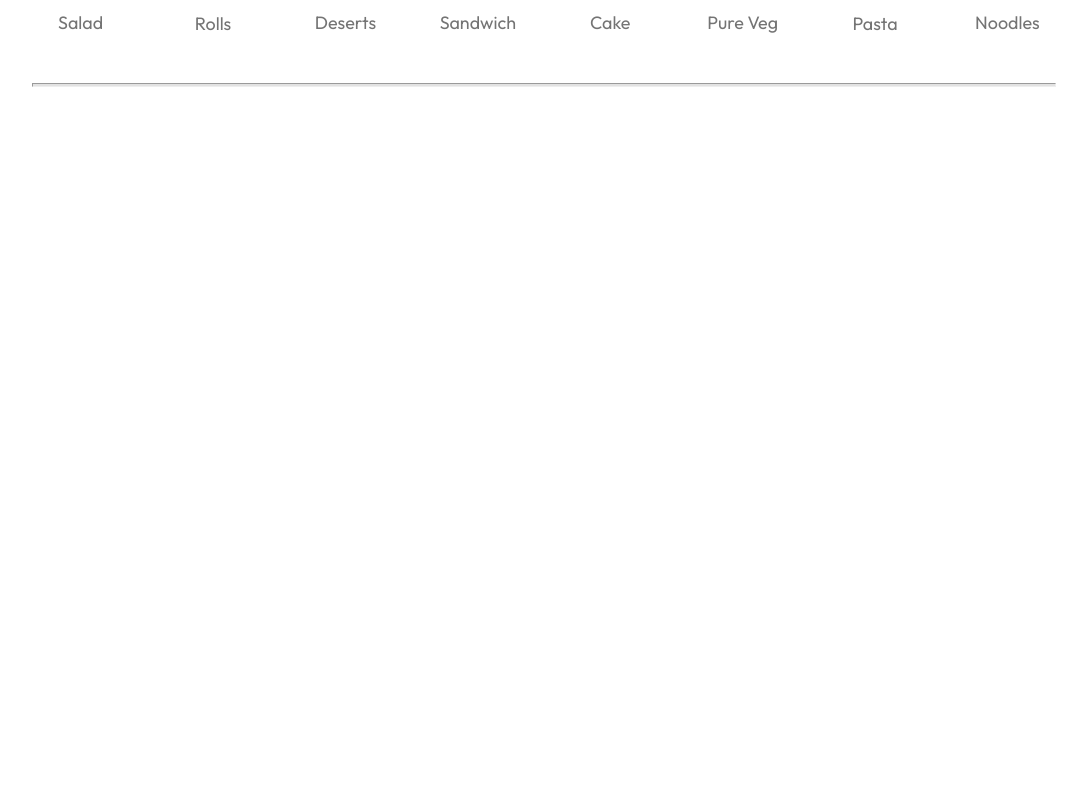
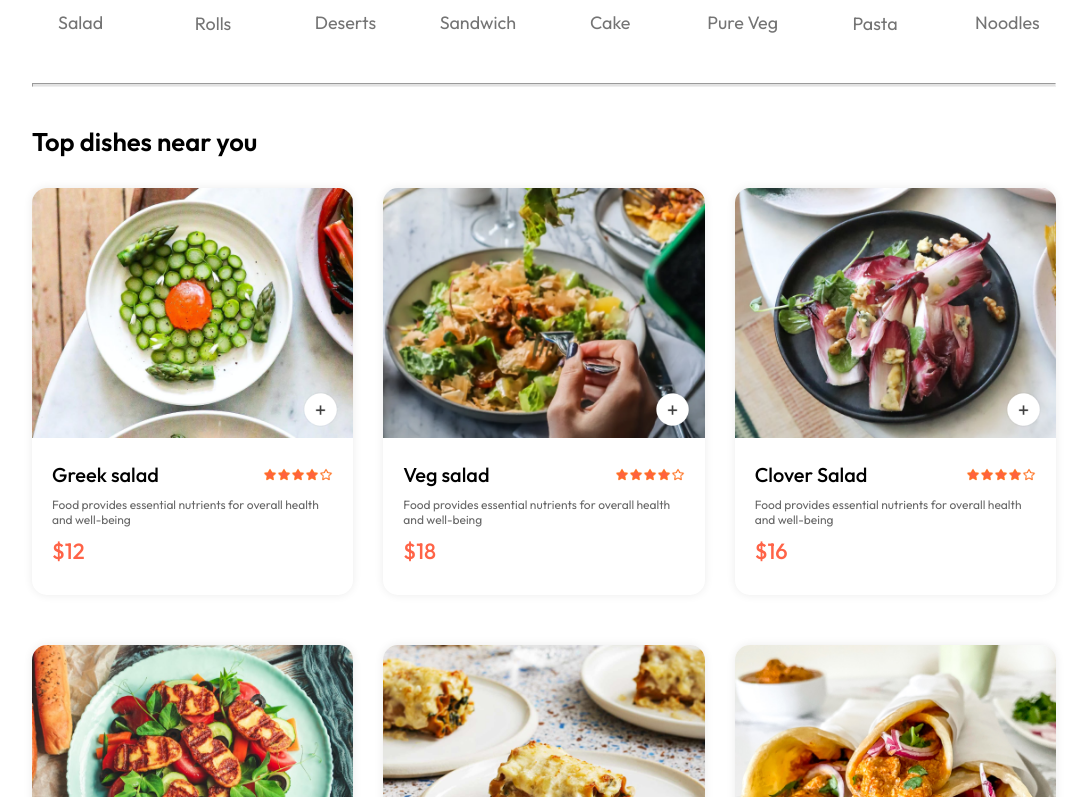
Before and after one commit to Ashwin-V-17/FoodDelivery, a React (Vite) app in the folder frontend/: page / in a window 1280 px wide. Shown: the part 823-1620 px from the top of the page, without its empty margins (96-1183 px from the left). Before the commit the page ends 918 px from the top, so only its background shows below. Built offline with nearby package versions, Linux system fonts and the light colour scheme.

Commit message:
foodItems and foodDisplay components

```diff
--- /dev/null
+++ b/frontend/src/components/FoodDisplay/FoodDisplay.css
@@ -0,0 +1,14 @@
+.food-display{
+    margin-top: 30px;
+}
+.food-display h2{
+    font-size: max(2vw,24px);
+    font-weight: 600;
+}
+.food-display-list{
+    display: grid;
+    grid-template-columns: repeat(auto-fill,minmax(240px,1fr));
+    margin-top: 30px;
+    gap: 30px;
+    row-gap: 50px;
+}
--- /dev/null
+++ b/frontend/src/components/FoodDisplay/FoodDisplay.jsx
@@ -0,0 +1,22 @@
+import React, { useContext } from 'react'
+import './FoodDisplay.css'
+import { StoreContext } from '../../context/StoreContext'
+import FoodItem from '../FoodItem/FoodItem'
+const FoodDisplay = ({category}) => {
+    const {food_list}=useContext(StoreContext)
+  return (
+    <div className='food-display' id='food-display'>
+         <h2>Top dishes near you</h2>
+         <div className="food-display-list">
+            {food_list.map((item,index)=>{
+                if(category==="All" || category===item.category)
+                {
+                    return <FoodItem key={index} id={item._id} name={item.name} description={item.description} price={item.price} image={item.image}/>
+                }
+            })}
+         </div>
+    </div>
+  )
+}
+
+export default FoodDisplay
--- /dev/null
+++ b/frontend/src/components/FoodItem/FoodItem.css
@@ -0,0 +1,63 @@
+.food-item{
+    width: 100%;
+    margin: auto;
+    border-radius: 15px;
+    box-shadow: 0px 0px 10px #00000015;
+    transition: 0.3s;
+    animation: fadeIn 1s;
+}
+.food-item-image{
+    width: 100%;
+    border-radius: 15px 15px 0px 0px;
+}
+.food-item-info{
+    padding: 20px;
+}
+.food-item-name-rating{
+    display: flex;
+    justify-content: space-between;
+    align-items: center;
+    margin-bottom: 10px;
+}
+.food-item-name-rating p{
+    font-size: 20px;
+    font-weight: 500;
+}
+.food-item-name-rating img{
+    width: 70px;
+}
+.food-item-desc{
+    color: #676767;
+    font-size: 12px;
+}
+.food-item-price{
+    color: tomato;
+    font-size: 22px;
+    font-weight: 500;
+    margin: 10px 0px;
+}
+.food-item-img-container{
+    position: relative;
+}
+.food-item-img-container .add{
+    width: 35px;
+    position: absolute;
+    bottom: 15px;
+    right: 15px;
+    cursor: pointer;
+    border-radius: 50%;
+}
+.food-item-counter{
+    position: absolute;
+    bottom: 15px;
+    right: 15px;
+    display: flex;
+    align-items: center;
+    gap: 10px;
+    padding: 6px;
+    border-radius: 50px;
+    background-color: white;
+}
+.food-item-counter img{
+    width: 30px;
+}
--- /dev/null
+++ b/frontend/src/components/FoodItem/FoodItem.jsx
@@ -0,0 +1,33 @@
+import React, { useContext, useState } from 'react'
+import './FoodItem.css'
+import { assets } from '../../assets/assets'
+import { StoreContext } from '../../context/StoreContext';
+const FoodItem = ({id,name,description,price,image}) => {
+
+    const {cartItems,addToCart,removeFromCart}=useContext(StoreContext);
+  return (
+    <div className='food-item'>
+       <div className='food-item-img-container'>
+        <img className='food-item-image' alt="" src={image} />
+        {!cartItems[id]
+             ?<img  className='add'  onClick={()=>addToCart(id)} src={assets.add_icon_white} alt=""/>
+             :<div className='food-item-counter'>
+                <img onClick={()=>removeFromCart(id)} src={assets.remove_icon_red} alt="" />
+                <p>{cartItems[id]}</p>
+                <img onClick={()=>addToCart(id)} src={assets.add_icon_green} alt="" />
+                </div>
+        }
+       </div>
+       <div className="food-item-info">
+            <div className="food-item-name-rating">
+                <p>{name}</p>
+                <img src={assets.rating_starts} alt="" />
+            </div>
+            <p className='food-item-desc'>{description}</p>
+            <p className='food-item-price'>${price}</p>
+       </div>
+    </div>
+  )
+}
+
+export default FoodItem
--- /dev/null
+++ b/frontend/src/context/StoreContext.jsx
@@ -0,0 +1,36 @@
+import { createContext, useEffect, useState } from "react";
+import { food_list } from "../assets/assets";
+export const StoreContext=createContext(null);
+
+const StoreContextProvider=(props)=>{
+    const [cartItems,setCartItems]=useState({});
+    const addToCart=(itemId)=>{
+        if(!cartItems[itemId])//First entry of the item
+        {
+            setCartItems((prev)=>({...prev,[itemId]:1}))
+        }
+        else
+        {
+          setCartItems((prev)=>({...prev,[itemId]:prev[itemId]+1}))
+        }
+    }
+    const removeFromCart=(itemId)=>{
+        setCartItems((prev)=>({...prev,[itemId]:prev[itemId]-1}))
+    }
+    useEffect(()=>{
+        console.log(cartItems);
+    },[cartItems])
+    const contextValue={
+       food_list,
+       cartItems,
+       setCartItems,
+       addToCart,
+       removeFromCart
+    }
+    return(
+        <StoreContext.Provider value={contextValue}>
+           {props.children}
+        </StoreContext.Provider>
+    )
+}
+export default StoreContextProvider;
--- a/frontend/src/main.jsx
+++ b/frontend/src/main.jsx
@@ -3,8 +3,11 @@
 import App from './App.jsx'
 import './index.css'
 import {BrowserRouter} from 'react-router-dom'
+import StoreContextProvider from './context/StoreContext.jsx'
 createRoot(document.getElementById('root')).render(
   <BrowserRouter>
-    <App />
+     <StoreContextProvider>
+     <App />
+     </StoreContextProvider>
     </BrowserRouter>
 )
--- a/frontend/src/pages/Home/Home.jsx
+++ b/frontend/src/pages/Home/Home.jsx
@@ -2,12 +2,14 @@
 import './Home.css'
 import Header from '../../components/Header/Header'
 import ExploreMenu from '../../components/ExploreMenu/ExploreMenu'
+import FoodDisplay from '../../components/FoodDisplay/FoodDisplay'
 const Home = () => {
     const [category,setCategory]=useState("All");
   return (
     <div>
         <Header/>
         <ExploreMenu category={category} setCategory={setCategory}/>
+        <FoodDisplay category={category} />
     </div>
   )
 }
```
